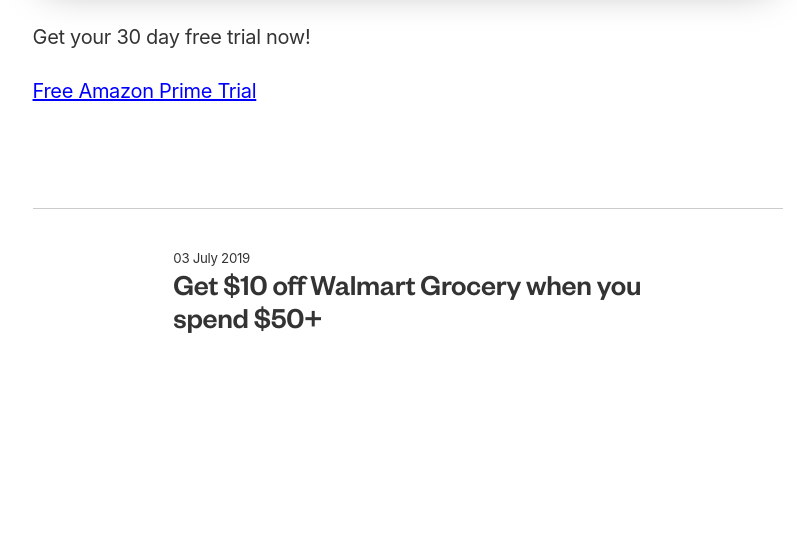
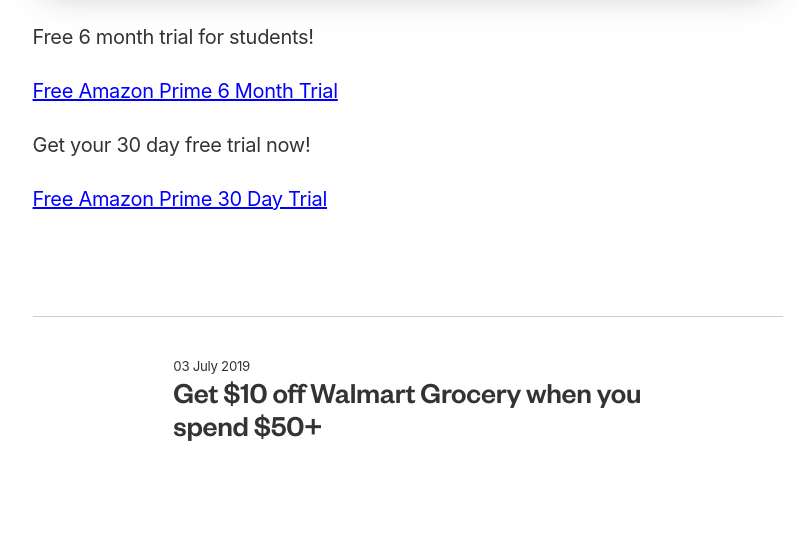
Before and after one commit to ohiosveryown/atldeals, a Jekyll site: the page built from _posts/2019-07-03-free-amazon-prime-trial.markdown, in a window 1280 px wide. Shown: the part 897-1450 px from the top of the page, without its empty margins (232-1029 px from the left). Built offline with Jekyll 4.4.1, drawn with Linux system fonts in a browser that asks for light colours; before the commit the page ends 1342 px from its top, so only the background shows below that.

Commit message:
Updated Free Amazon Prime Trial

```diff
--- a/_posts/2019-07-03-free-amazon-prime-trial.markdown
+++ b/_posts/2019-07-03-free-amazon-prime-trial.markdown
@@ -10,6 +10,10 @@
 layout: post
 ---
 
+Free 6 month trial for students!
+
+[Free Amazon Prime 6 Month Trial](https://amzn.to/2mFLIKm)
+
 Get your 30 day free trial now!
 
-[Free Amazon Prime Trial](https://amzn.to/2J6BeMy)
+[Free Amazon Prime 30 Day Trial](https://amzn.to/2J6BeMy)
```
